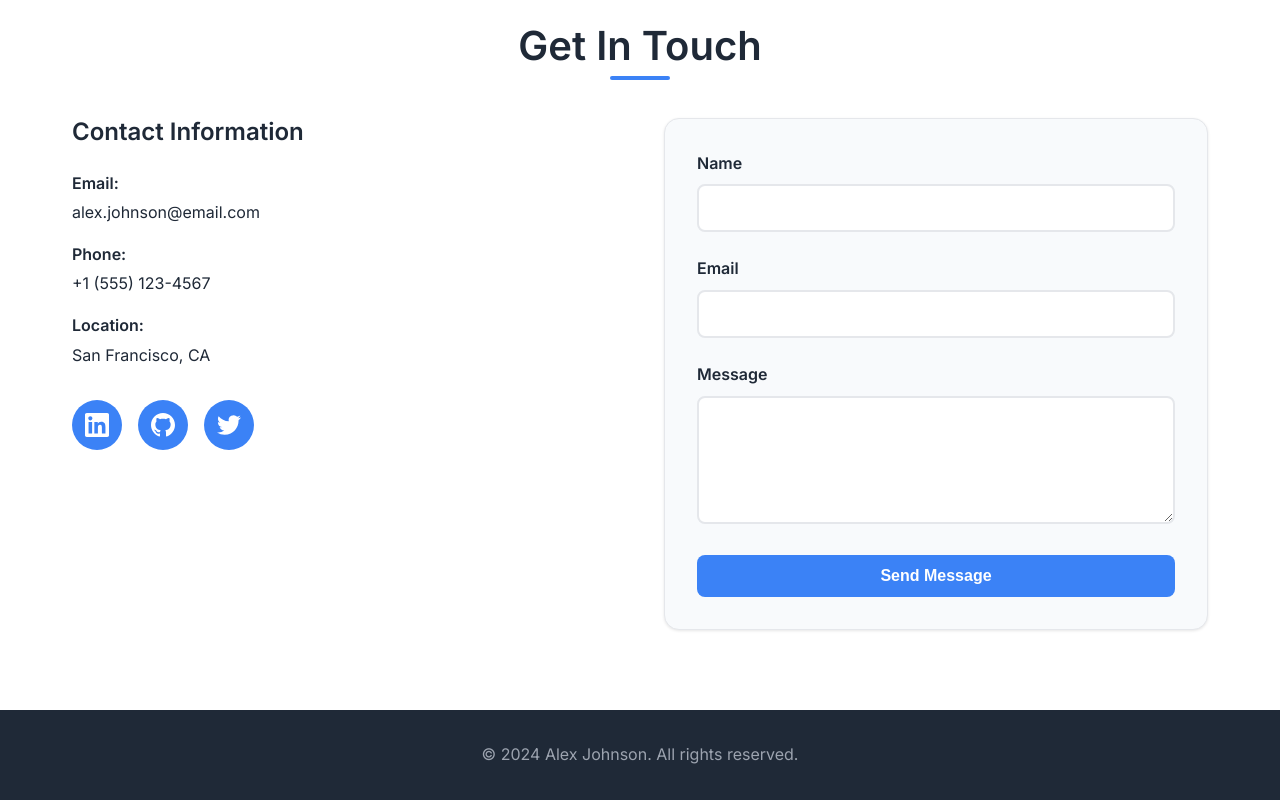
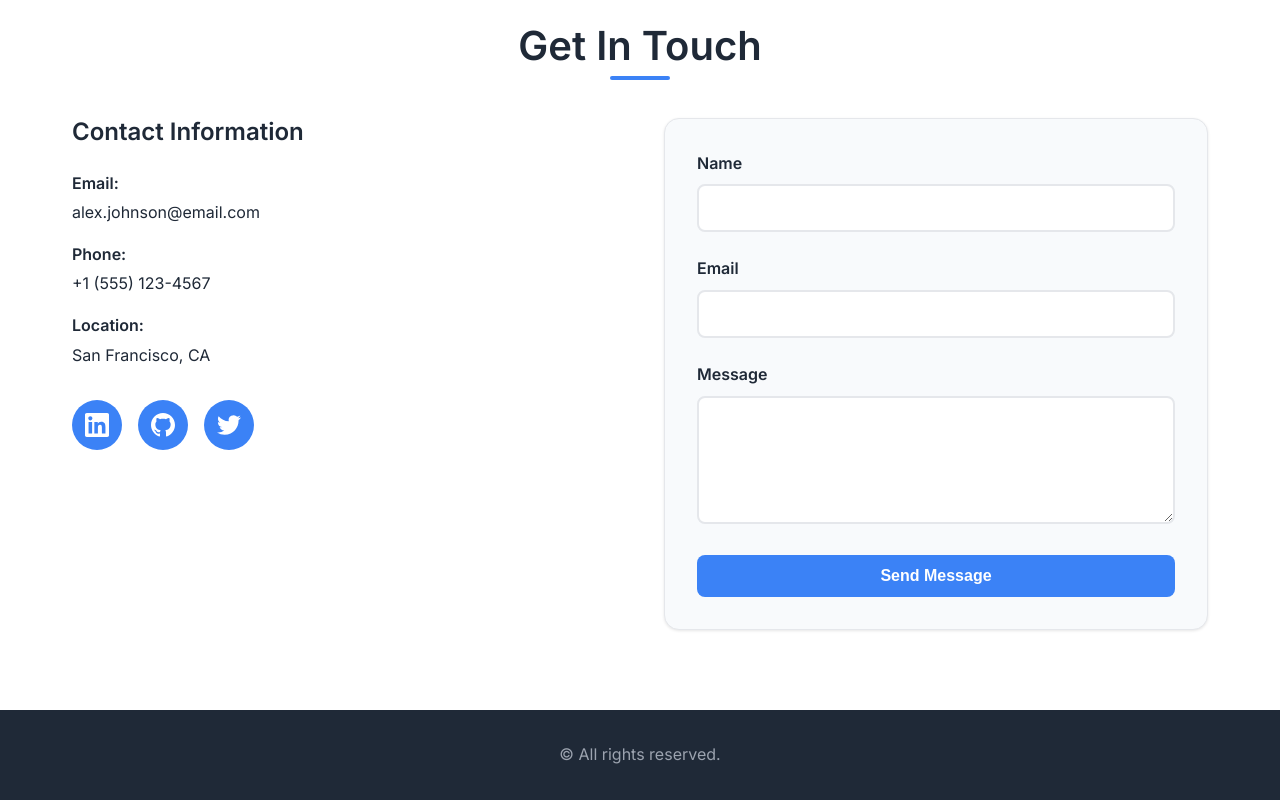
Before and after one commit to arghya-code/portfolio, a plain HTML site: page index.html in a window 1280 px wide. Shown: the part 1970-2770 px from the top of the page. Drawn offline with Linux system fonts and the light colour scheme.

Commit message:
portfolio

```diff
--- a/index.html
+++ b/index.html
@@ -210,7 +210,7 @@
     <!-- Footer -->
     <footer class="footer">
         <div class="container">
-            <p>&copy; 2024 Alex Johnson. All rights reserved.</p>
+            <p>&copy; All rights reserved.</p>
         </div>
     </footer>
     <script>
```
